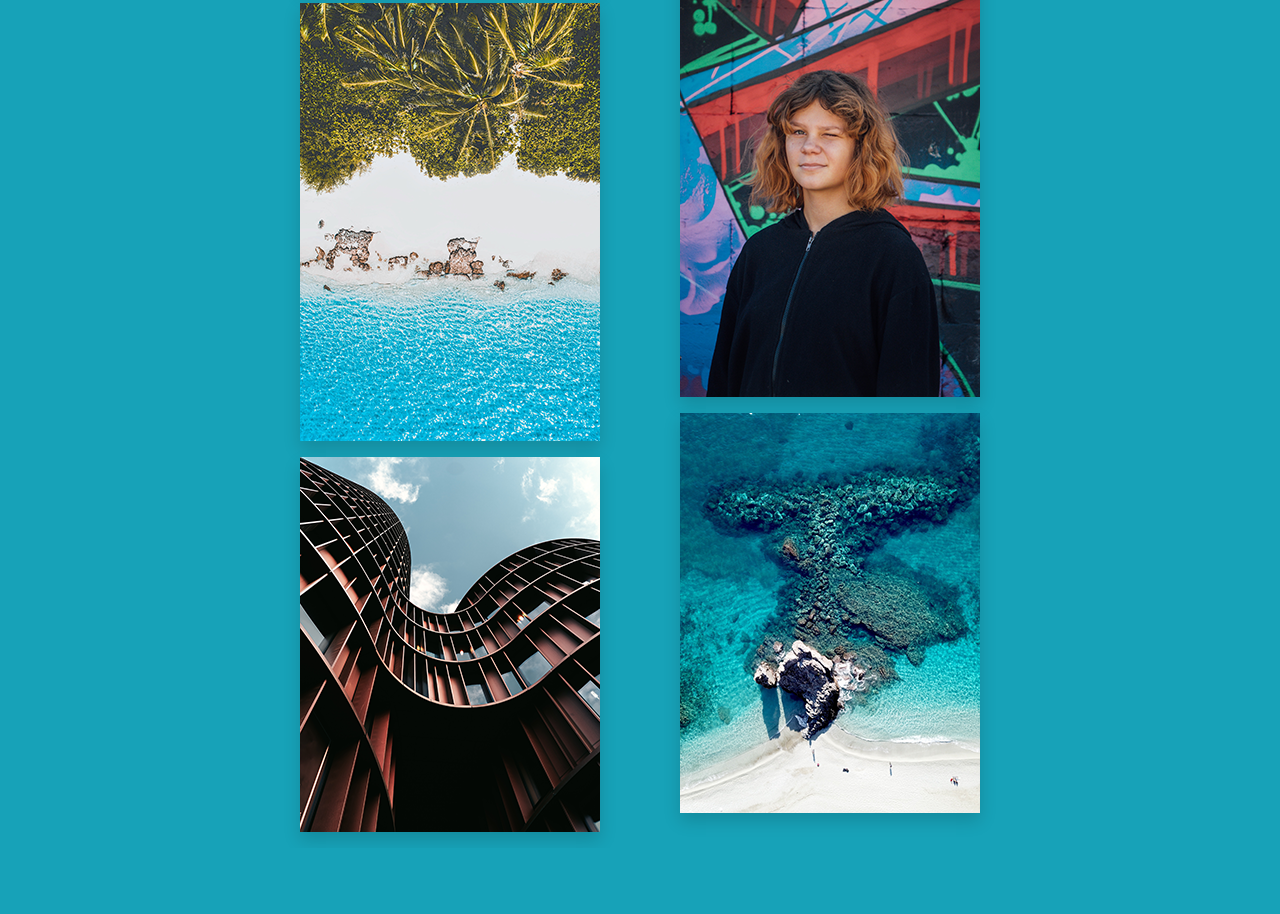
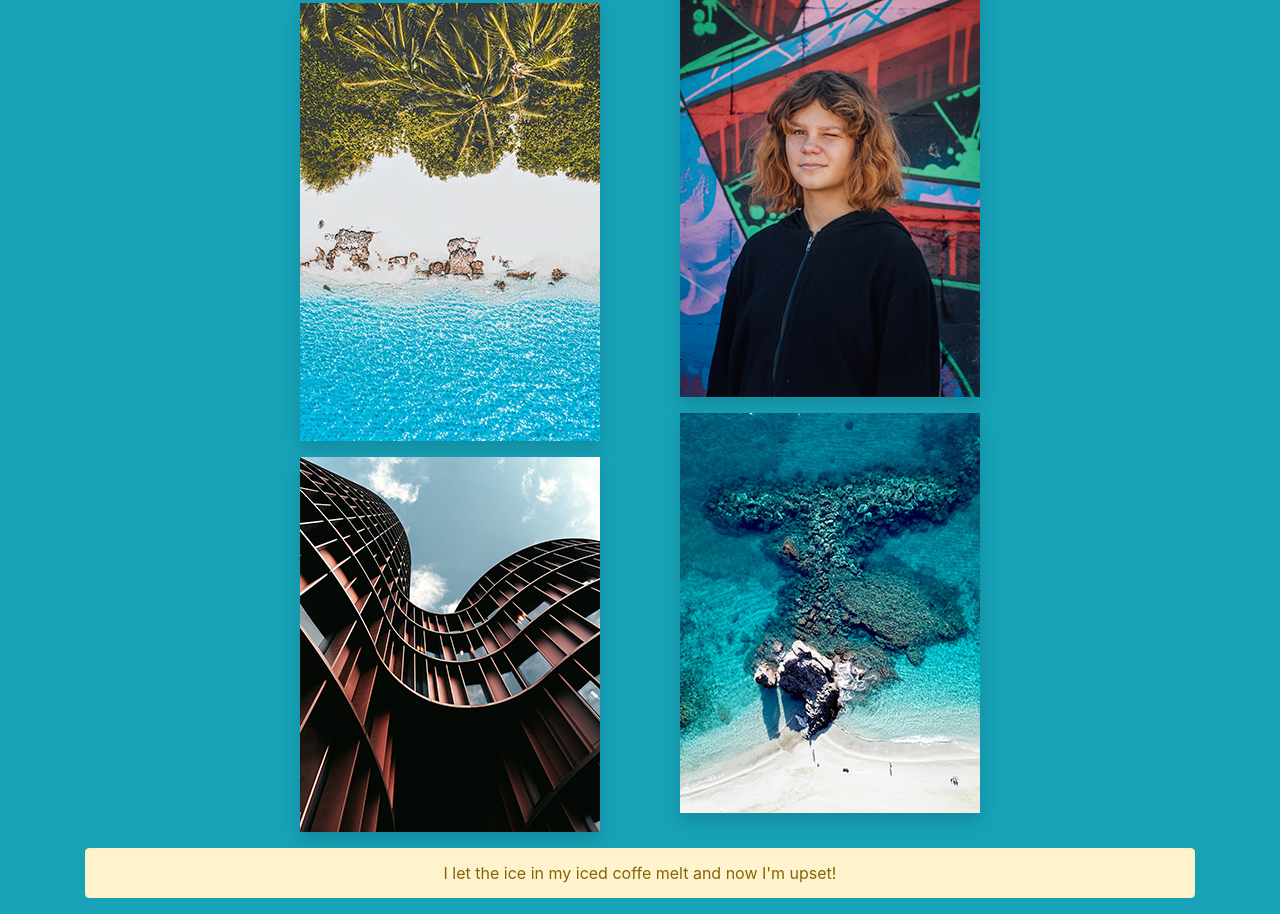
Before and after one commit to SeltzerFan24/m2-hw2-stanley-ezra, a plain HTML site: page index.html in a window 1280 px wide. Shown: the part 964-1878 px from the top of the page. Before the commit the page ends 1812 px from the top, so only its background shows below. Drawn offline with nearby package versions, Linux system fonts and the light colour scheme.

Commit message:
add iced coffee related alert

```diff
--- a/index.html
+++ b/index.html
@@ -35,6 +35,9 @@
             </div>
     </div>
 
+    <div class="alert alert-warning" role="alert">
+        I let the ice in my iced coffe melt and now I'm upset!
+    </div>
     <!-- Optional JavaScript -->
     <!-- jQuery first, then Popper.js, then Bootstrap JS -->
     <script src="https://code.jquery.com/jquery-3.4.1.slim.min.js"
```
